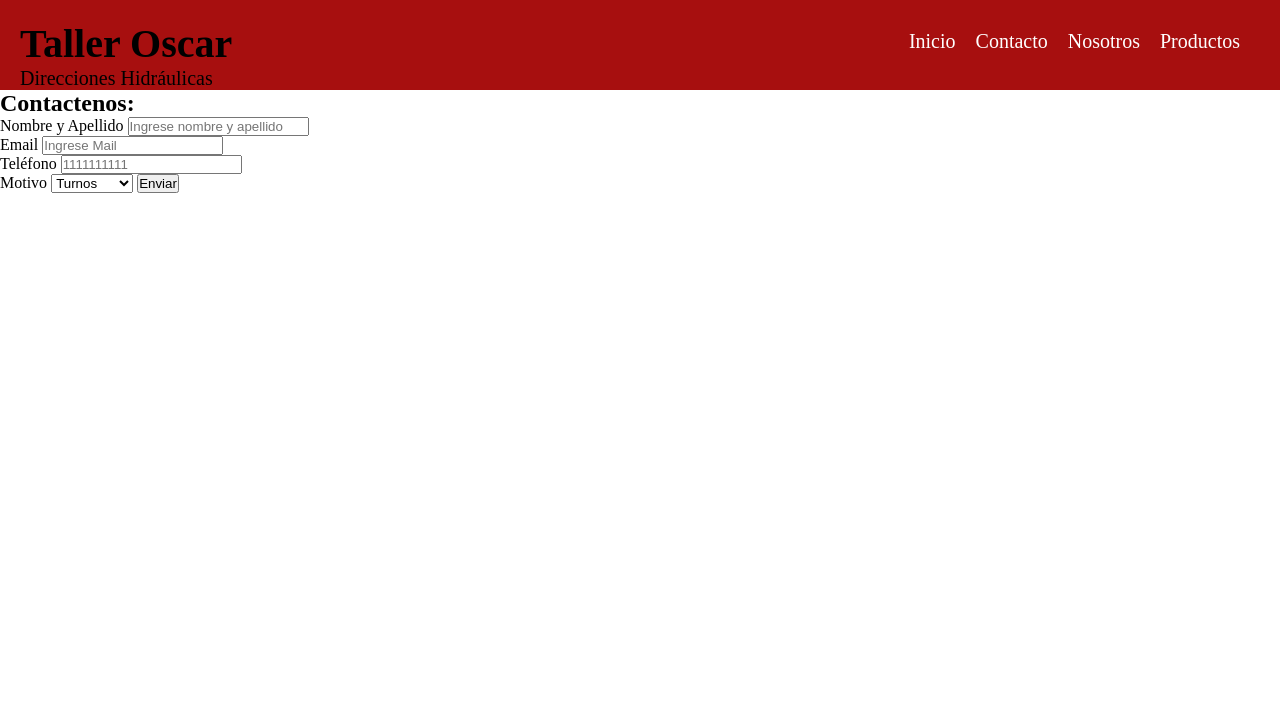
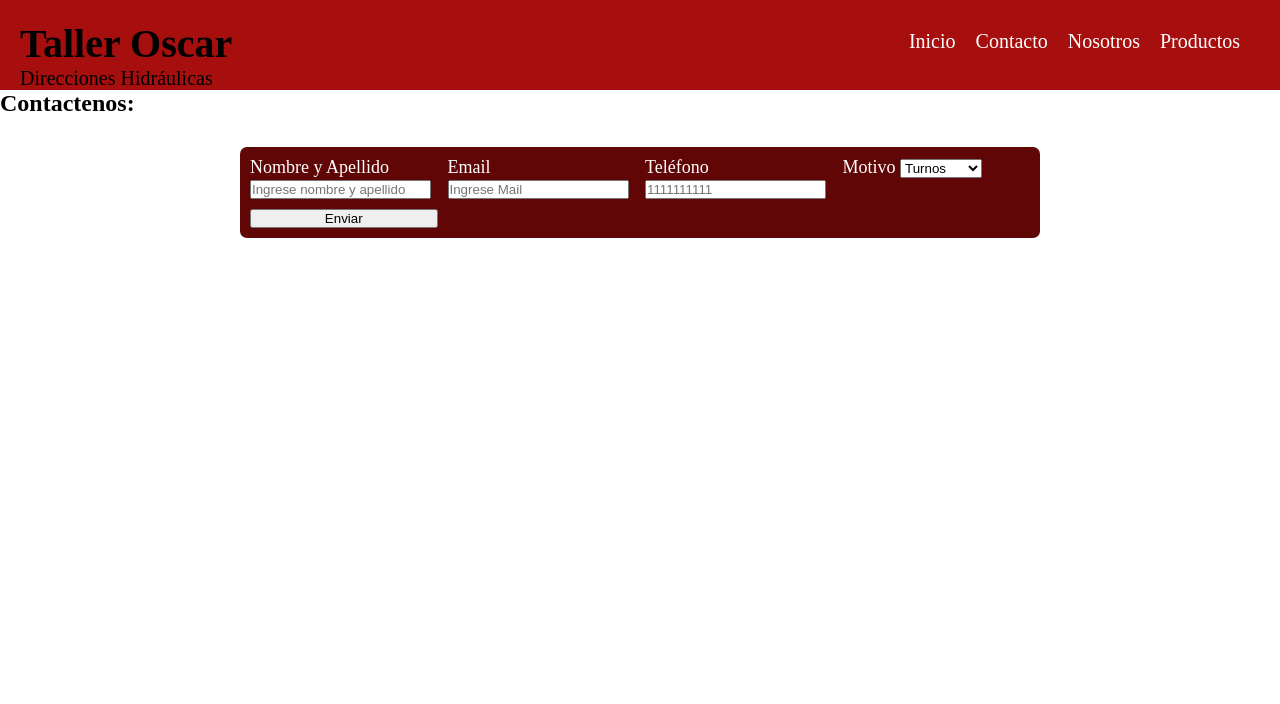
Before and after one commit to santyacconci/ClasesCoder, a plain HTML site: page paginas/contacto.html in a window 1280 px wide. Shown: the top 704 px of the page. Drawn offline with Linux system fonts and the light colour scheme.

Commit message:
arreglo de contactos y de formulario

```diff
--- a/css/estilos.css
+++ b/css/estilos.css
@@ -32,37 +32,29 @@
     padding: 10px;
     display: flex;
     flex-direction: row;
+    list-style: none;
 }
 
 .lista-link{
     margin: 10px;
-}
-
-nav ul{
-    list-style: none;
-}
-
-nav ul li a{
     font-size: 20px;
     color: white;
     text-decoration: none;
 }
+.formulario{
+    background-color: rgb(97, 6, 6);
+    width: 800px;
+    margin: 30px auto;
+    border-radius: 7px;
+    color: white;
+    padding: 10px;
+    font-size: 18px;
+    gap: 10px;
+    display: grid;
+    grid-template-columns: repeat(4, 1fr);
 
-.productos{
-    display: flex;
-    flex-direction: row;
-    flex-wrap: wrap;
-    justify-content: space-around;
-    text-align: center;
-    margin-right: 100px;
-}
 
-.producto{
-    width: 200px;
-    border: 2px solid rgb(82, 74, 74);
-    border-radius: 10px;
-    padding: 20px;
-    margin: 10px;
+
 }
 
 .imagen{
@@ -100,6 +92,23 @@ html, body {
     padding: 20px;
   }
 
+.productos{
+    display: flex;
+    flex-direction: row;
+    flex-wrap: wrap;
+    justify-content: space-around;
+    text-align: center;
+    margin-right: 100px;
+}
+
+.producto{
+    width: 200px;
+    border: 2px solid rgb(82, 74, 74);
+    border-radius: 10px;
+    padding: 20px;
+    margin: 10px;
+}
+
 .pie{
     display: grid;
     grid-template-columns: 1fr 1fr;
--- a/paginas/contacto.html
+++ b/paginas/contacto.html
@@ -27,16 +27,21 @@
     </header>
     <main>
         <h2>Contactenos:</h2>
-        <form action="">
+        <form class="formulario">
+            <div>
                 <label for="NomYap">Nombre y Apellido</label>
                 <input type="text" name="Nombre" id="NomYap" placeholder="Ingrese nombre y apellido" required>
-            <br>
+            </div>
+            <div>
                 <label for="Mail">Email</label>
+
                 <input type="email" name="Mail" id="Mail" placeholder="Ingrese Mail" required>
-            <br>
+            </div>
+            <div>
                 <label for="telefono">Teléfono</label>
                 <input type="tel" name="telefono" id="telefono" placeholder="1111111111">
-            <br>
+            </div>
+            <div>
                 <label for="Motivo">Motivo</label>
                 <select name="Motivo" id="Motivo" required>
                     <option value="Turnos">
@@ -52,6 +57,7 @@
                     Otros
                     </option>
                 </select>
+            </div>
             <button type="submit">Enviar</button>
         </form>
     </main>
```
Lines whose indentation alone changed are shown as unchanged.
